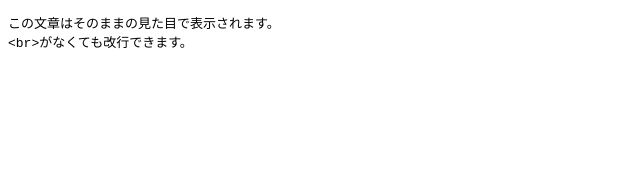
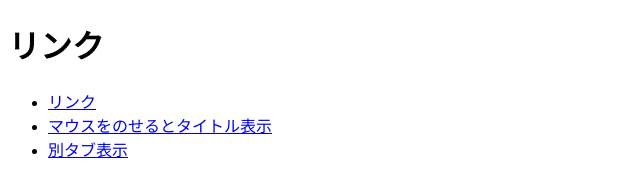
Before and after one commit to TTTatere/html06, a plain HTML site: page index.html in a window 1280 px wide. Shown: the whole page, without its empty margins (0-640 px from the left). Drawn offline with Linux system fonts and the light colour scheme.

Commit message:
Update index.html

```diff
--- a/index.html
+++ b/index.html
@@ -6,7 +6,12 @@
     <title>Document</title>
 </head>
 <body>
- <pre><code>この文章はそのままの見た目で表示されます。
-&lt;br&gt;がなくても改行できます。 </code></pre>
+    <h1>リンク</h1>
+
+<ul>
+  <li><a href="https://google.com">リンク</a></li>
+  <li><a href="https://google.com" title="Google検索">マウスをのせるとタイトル表示</a></li>
+  <li><a href="https://google.com" target="_blank">別タブ表示</a></li>     </ul>
+
 </body>
 </html>
```
